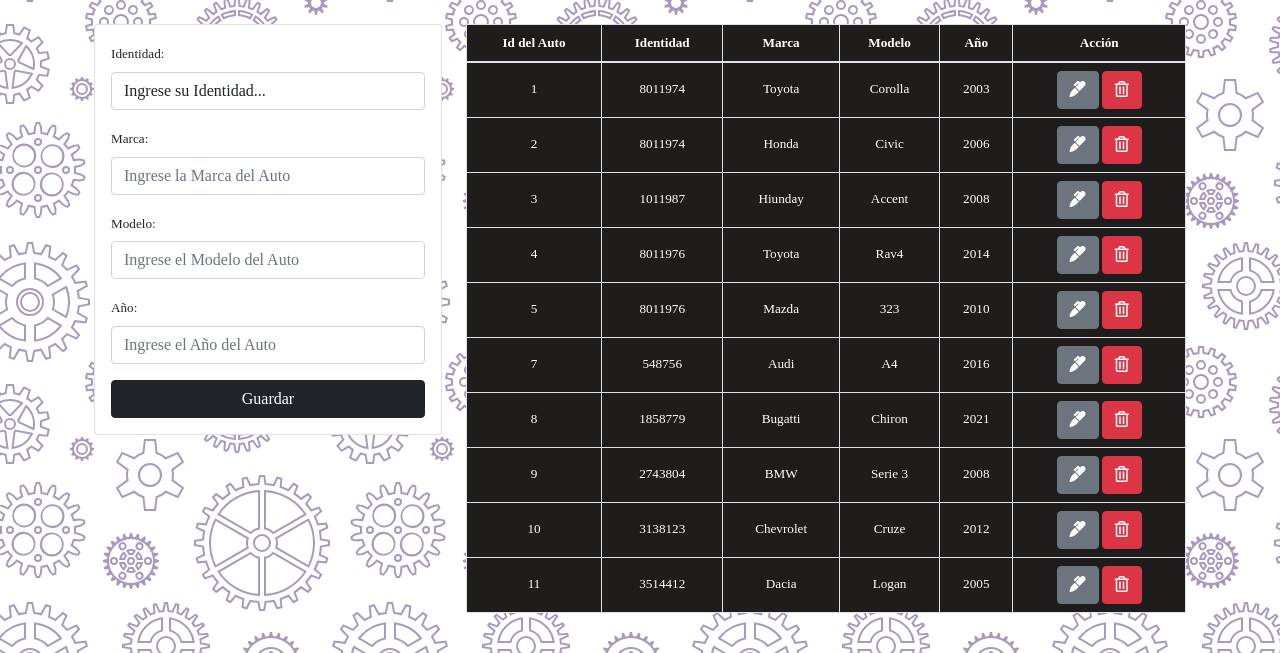
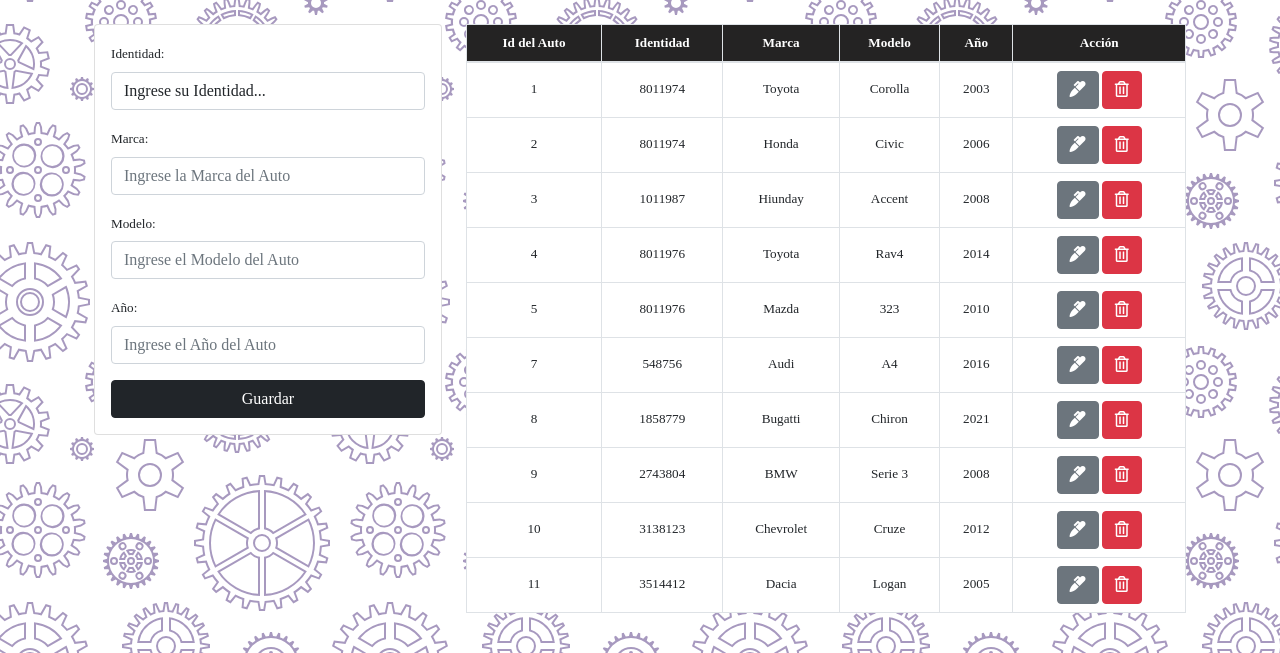
Before and after one commit to AndyGomez-03/AndyGomez-FormularioConBaseDeDatos, a PHP site: page /autos.php in a window 1280 px wide. Shown: the part 98-751 px from the top of the page. Run offline with PHP 8.4, Linux system fonts and the light colour scheme; data comes from the database, SQL or seed files in the repository; some libraries are stand-ins or nearby versions; some web fonts are replaced.

Commit message:
Correcciones a Formulario (4)

```diff
--- a/taller_mecanico/estilos.css
+++ b/taller_mecanico/estilos.css
@@ -19,16 +19,16 @@ a{
 
 .table.table-bordered th{
     text-align: center;
-    background-color: rgb(31, 28, 28);
+    background-color: rgb(36, 35, 35);
     vertical-align: 18px;
     color: #fff;
 }
 
 .table.table-bordered td{
-    background-color:  rgb(31, 28, 28);
+    background-color:  #fff;
     text-align: center;
     vertical-align: 18px;
-    color: #fff;
+
 }
 .table.table-bordered.alinear{
 vertical-align: 40px;
```
